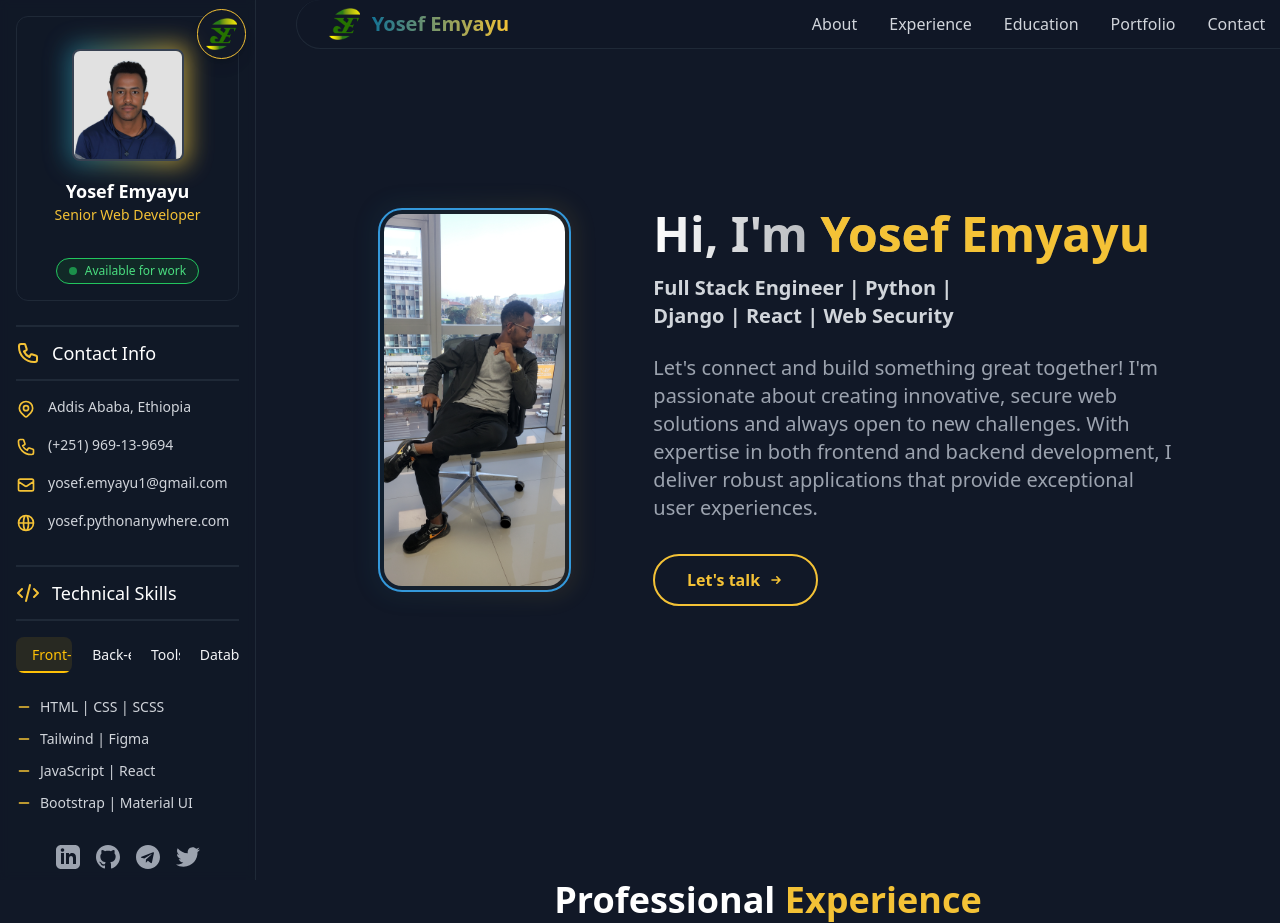
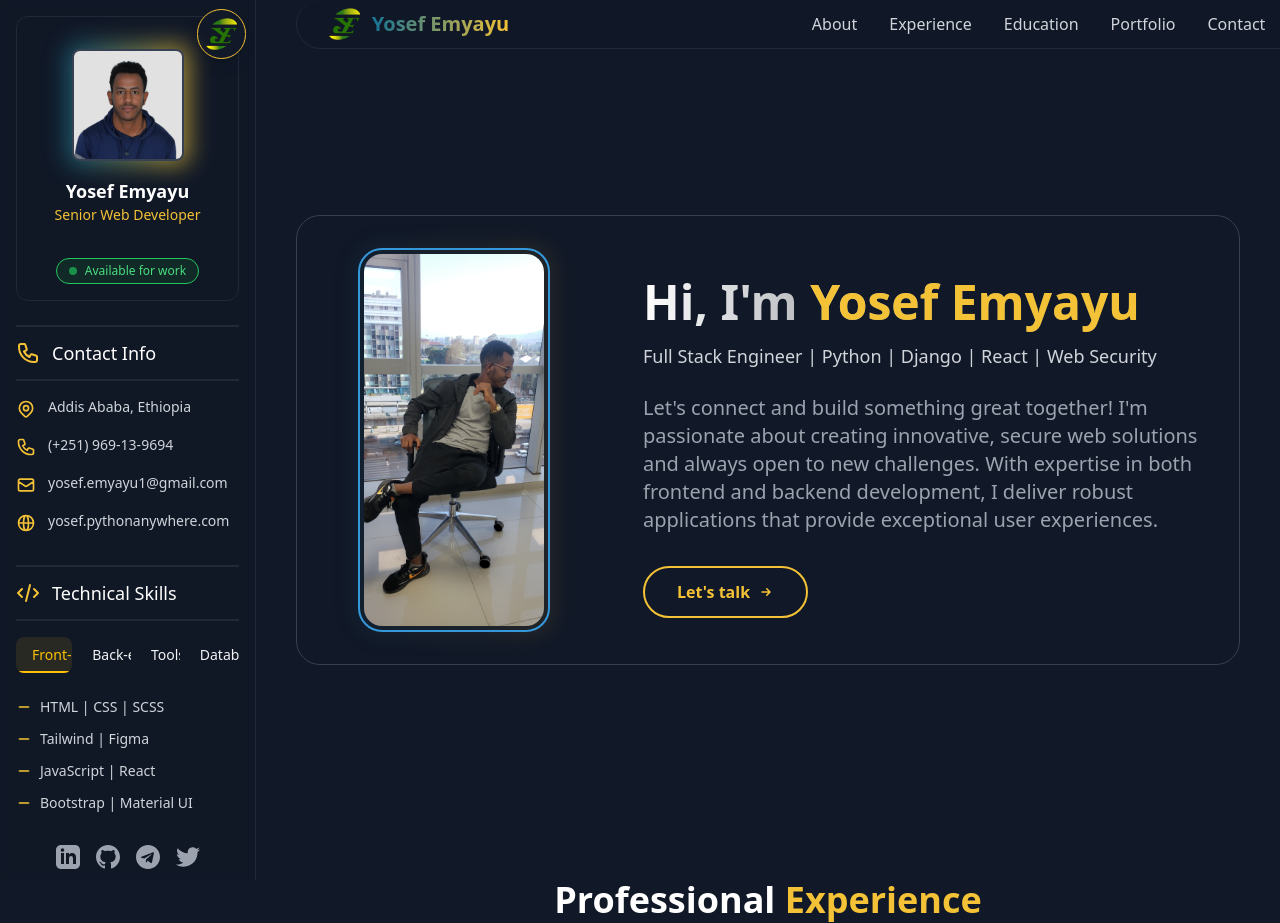
Before and after one commit to J0-Y0/portfolio, a Django app: page /index/ in a window 1280 px wide; the page is wider, and only the part inside the window is pictured. Shown: the top 923 px of that part. Run offline with Django 5.2, Linux system fonts and the light colour scheme; data that the repository does not hold is empty; style sheets or scripts are compiled from the project's sources; some libraries are stand-ins or nearby versions.

Commit message:
add about page border

```diff
--- a/core/settings.py
+++ b/core/settings.py
@@ -17,7 +17,7 @@ SECRET_KEY = "django-insecure-9pc_3$=hb&*^k&z7di)rgprn6mbtc1)(dl6q!a=#3xn($cav3u
 # SECURITY WARNING: don't run with debug turned on in production!
 DEBUG = True
 
-ALLOWED_HOSTS = [os.getenv("ALLOWED_HOSTS"), "192.168.100.157"]
+ALLOWED_HOSTS = [os.getenv("ALLOWED_HOSTS"), "192.168.100.158"]
 
 
 # Application definitions
--- a/portfolio_app/templates/components/navbar.html
+++ b/portfolio_app/templates/components/navbar.html
@@ -91,13 +91,14 @@
       <div class="md:hidden flex items-center">
         <button type="button" id="mobile-menu-button" class="relative w-8 h-8 focus:outline-none group" aria-controls="mobile-menu" aria-expanded="false">
           <span class="sr-only">Open main menu</span>
-          <div class="absolute w-8 transform transition-all duration-300 top-3.5 left-0 group-[.open]:opacity-0">
+          <svg viewBox="0 0 24 24" fill="none" xmlns="http://www.w3.org/2000/svg"><g id="SVGRepo_bgCarrier" stroke-width="0"></g><g id="SVGRepo_tracerCarrier" stroke-linecap="round" stroke-linejoin="round"></g><g id="SVGRepo_iconCarrier"> <path d="M4 6H20M4 12H20M4 18H20" stroke="#00ccff" stroke-width="2" stroke-linecap="round" stroke-linejoin="round"></path> </g></svg>
+          {% comment %} <div class="absolute w-8 transform transition-all duration-300 top-3.5 left-0 group-[.open]:opacity-0">
             <span class="block h-0.5 w-8 bg-gray-300 transform transition duration-300 group-[.open]:-rotate-45 group-hover:bg-white"></span>
           </div>
           <div class="absolute w-8 transform transition-all duration-300 top-1.5 left-0 group-[.open]:rotate-45">
             <span class="block h-0.5 w-8 bg-gray-300 transform transition duration-300 group-hover:bg-white group-[.open]:bg-white"></span>
             <span class="block h-0.5 w-8 bg-gray-300 transform transition duration-300 mt-1 group-hover:bg-white group-[.open]:bg-white"></span>
-          </div>
+          </div> {% endcomment %}
         </button>
       </div>
     </div>
--- a/portfolio_app/templates/pages/about.html
+++ b/portfolio_app/templates/pages/about.html
@@ -1,4 +1,5 @@
-<main id="about" class="page min-h-screen w-full flex flex-col lg:flex-row items-center justify-center px-4 sm:px-6 lg:px-8 py-8 sm:py-12">
+<main id="about" class="min-h-screen w-full items-center flex pt-20">
+  <div class="border border-gray-700 rounded-3xl flex flex-col lg:flex-row items-center justify-center py-8">
     <!-- Profile Picture -->
     <div data-aos="zoom-out-down" data-aos-offset="200" data-aos-duration="1000" class="w-full lg:w-1/3 flex justify-center mb-8 lg:mb-0">
       <div class="relative group max-w-xs sm:max-w-sm md:max-w-md">
@@ -9,12 +10,12 @@
     </div>
 
     <!-- About Content -->
-  <div class="w-full lg:w-2/3 px-2 sm:px-4 md:px-6 lg:px-8" data-aos="fade-left" data-aos-delay="300" data-aos-duration="1000">
+    <div class="ps-4 w-full lg:w-2/3 px-2 sm:px-4 md:px-6 lg:px-8" data-aos="fade-left" data-aos-delay="300" data-aos-duration="1000">
       <p class="font-extrabold text-2xl sm:text-3xl md:text-4xl lg:text-5xl py-2 sm:py-4 bg-gradient-to-r from-white to-secondary bg-clip-text text-transparent" data-aos="fade-down" data-aos-delay="500">
         Hi, I'm <span class="text-secondary">Yosef Emyayu</span>
       </p>
 
-    <p class="text-balance font-semibold pb-4 sm:pb-6 text-gray-300 text-lg sm:text-xl" data-aos="fade-up" data-aos-delay="700">Full Stack Engineer | Python | Django | React | Web Security</p>
+      <p class="text-balance pb-4 sm:pb-6 text-gray-300 text-sm md:text-lg" data-aos="fade-up" data-aos-delay="700">Full Stack Engineer | Python | Django | React | Web Security</p>
 
       <p class="text-gray-400 text-base sm:text-lg md:text-xl leading-relaxed sm:leading-loose" data-aos="fade-up" data-aos-delay="900">Let's connect and build something great together! I'm passionate about creating innovative, secure web solutions and always open to new challenges. With expertise in both frontend and backend development, I deliver robust applications that provide exceptional user experiences.</p>
 
@@ -29,4 +30,5 @@
         </button>
       </div>
     </div>
+  </div>
 </main>
--- a/portfolio_app/templates/pages/experience.html
+++ b/portfolio_app/templates/pages/experience.html
@@ -7,7 +7,7 @@
 
     <div class="flex flex-col lg:flex-row gap-8">
       <!-- Timeline / Left Column -->
-      <div class="lg:basis-1/3" data-aos="fade-right" data-aos-duration="1000">
+      <div class="lg:basis-1/3  ps-5 md:ps-0" data-aos="fade-right" data-aos-duration="1000">
         <div class="sticky top-28">
           <div class="space-y-4">
             {% for experience in experiences %}
```
Lines whose indentation alone changed are shown as unchanged.
